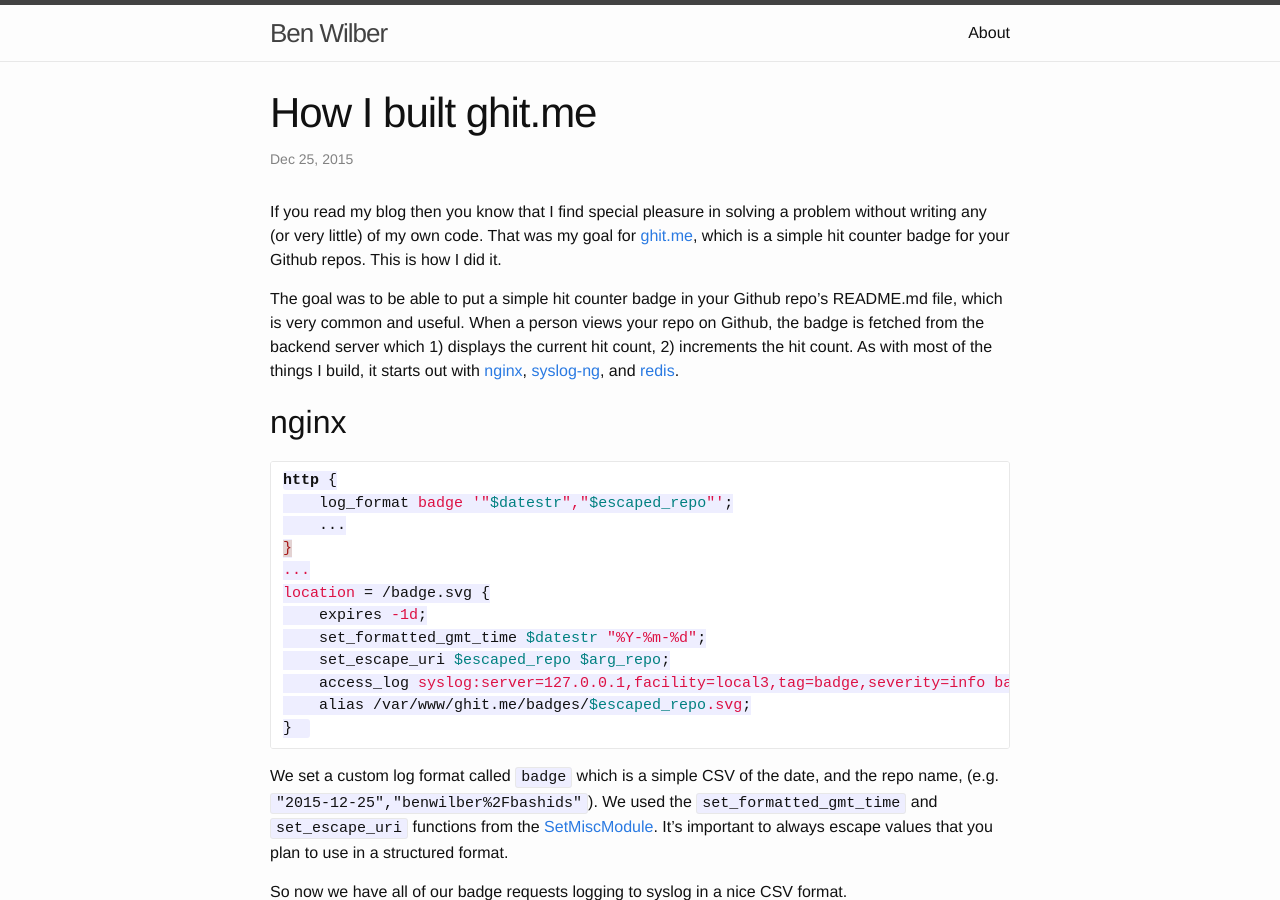
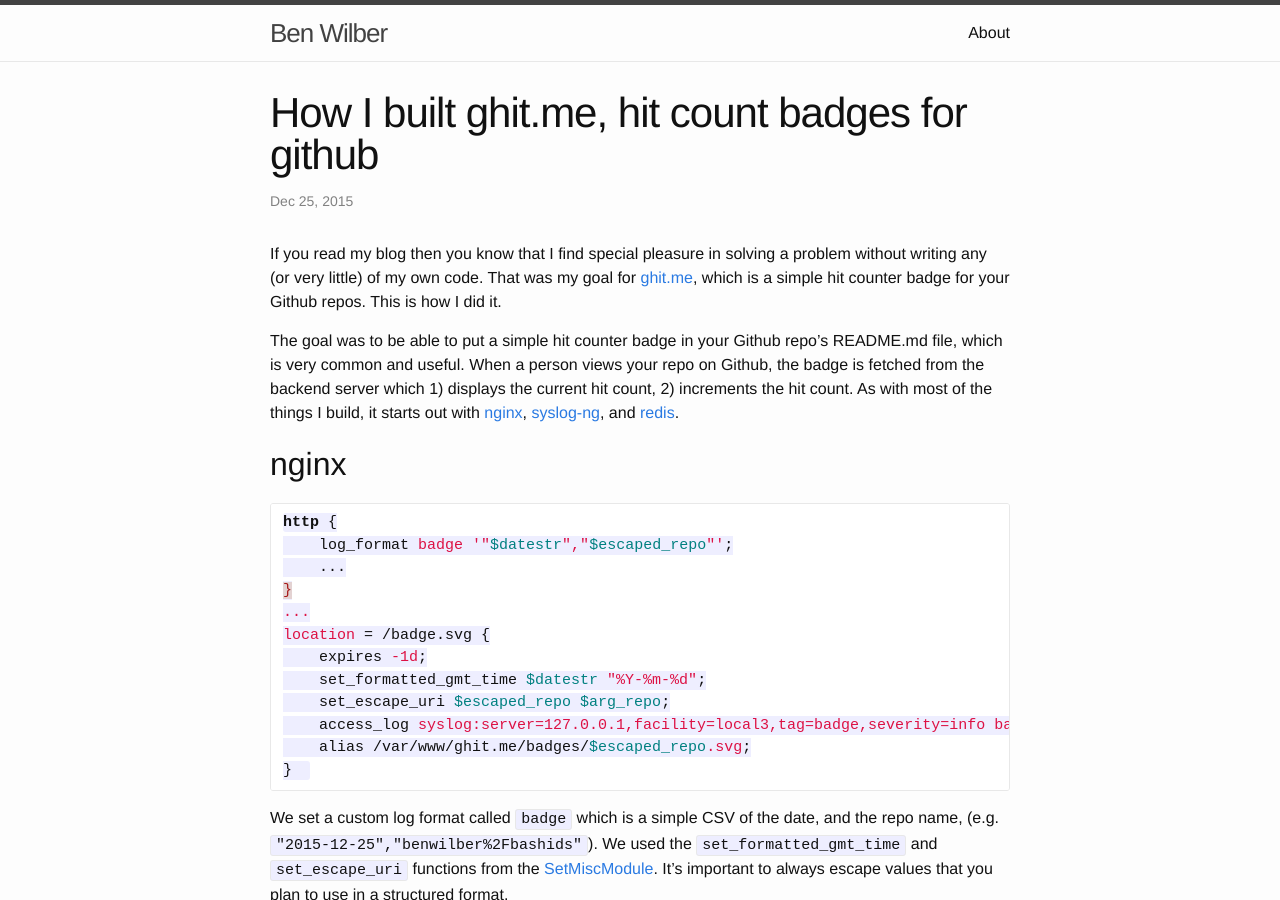
Before and after one commit to benwilber/benwilber.github.io, a Jekyll site: the page built from _posts/2015-12-25-how-i-built-ghit-me.md, in a window 1280 px wide and 900 px high. Built offline with Jekyll 4.4.1, drawn with Linux system fonts in a browser that asks for light colours; comment, search, counter and statistics services are not loaded.

Commit message:
Update 2015-12-25-how-i-built-ghit-me.md

```diff
--- a/_posts/2015-12-25-how-i-built-ghit-me.md
+++ b/_posts/2015-12-25-how-i-built-ghit-me.md
@@ -1,6 +1,6 @@
 ---
 layout: post
-title:  "How I built ghit.me"
+title:  "How I built ghit.me, hit count badges for github"
 date:   2015-12-25 15:57:28
 categories: nginx syslog-ng redis github hit counter
 comments: true
```
